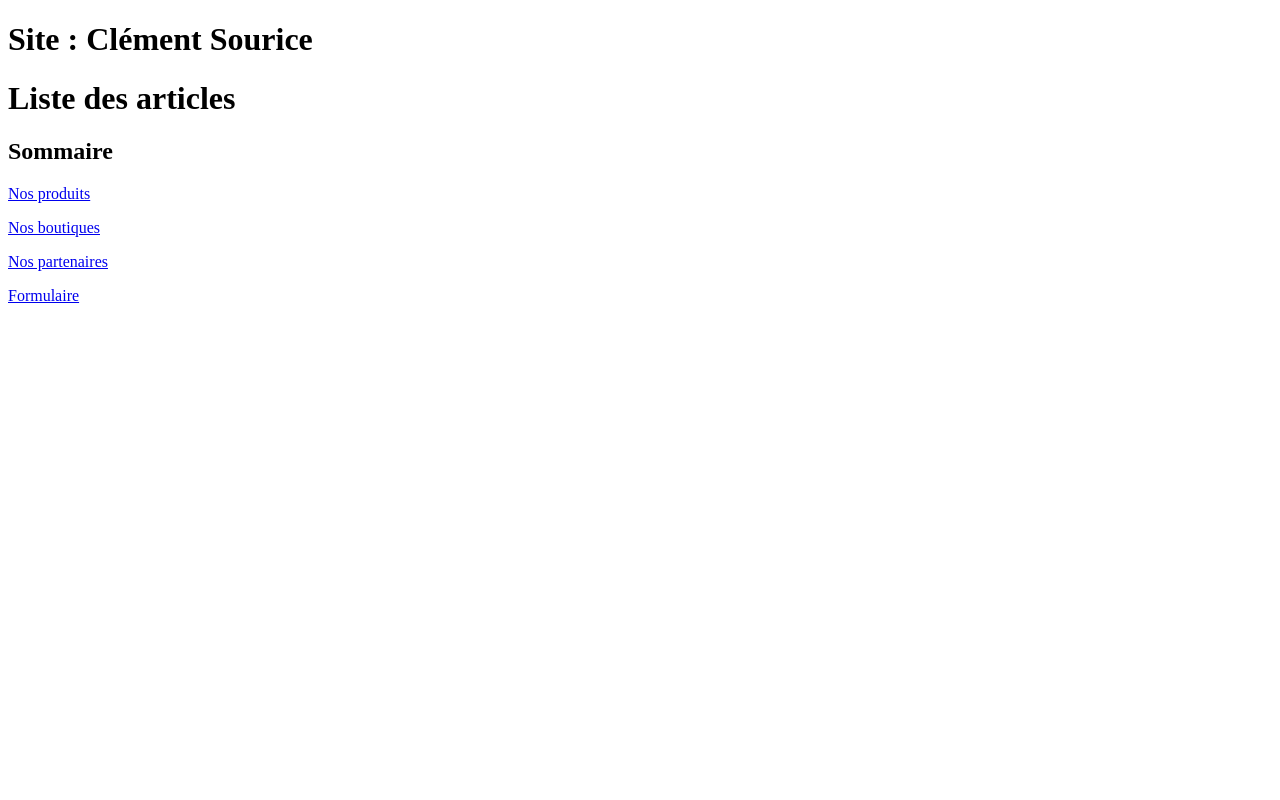
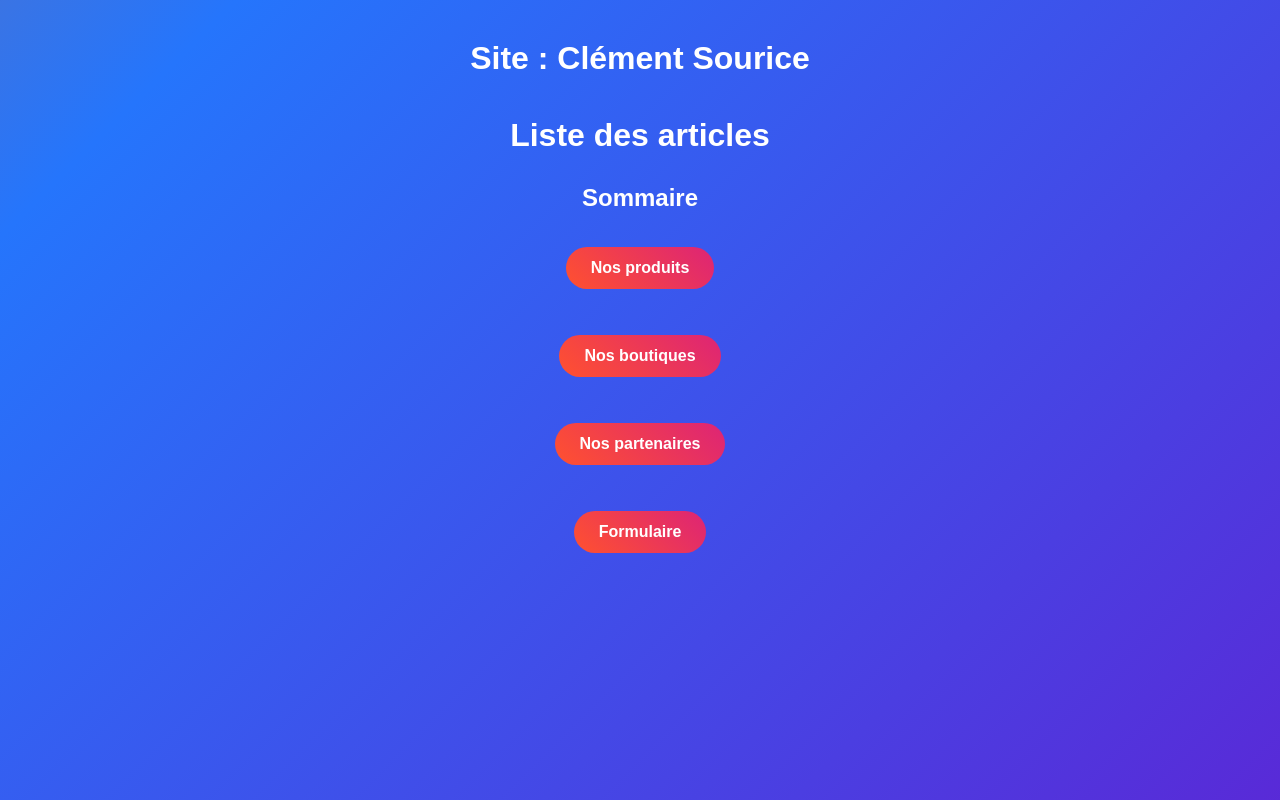
Before and after one commit to Clement-hubs/43004038, a plain HTML site: page index.html in a window 1280 px wide. Drawn offline with Linux system fonts and the light colour scheme.

Commit message:
Add files via upload

```diff
--- /dev/null
+++ b/index.css
@@ -0,0 +1,54 @@
+/* Fond de page avec dégradé */
+body{
+    margin:0;
+    font-family: Arial, Helvetica, sans-serif;
+    text-align:center;
+    color:white;
+
+    background: linear-gradient(-45deg, #6a11cb, #2575fc, #ff6a00, #ee0979);
+    background-size: 400% 400%;
+    animation: gradientBG 10s ease infinite;
+}
+
+/* Animation du dégradé */
+@keyframes gradientBG{
+    0%{background-position:0% 50%;}
+    50%{background-position:100% 50%;}
+    100%{background-position:0% 50%;}
+}
+
+/* Titres */
+h1{
+    margin-top:40px;
+}
+
+h2{
+    margin-top:30px;
+}
+
+/* Liens transformés en boutons */
+a{
+    display:inline-block;
+    margin:15px;
+    padding:12px 25px;
+    text-decoration:none;
+    color:white;
+    font-weight:bold;
+
+    background: linear-gradient(45deg,#ff512f,#dd2476);
+    border-radius:30px;
+
+    transition: all 0.3s ease;
+}
+
+/* Animation au survol */
+a:hover{
+    transform: scale(1.1);
+    box-shadow:0 10px 20px rgba(0,0,0,0.3);
+    background: linear-gradient(45deg,#24c6dc,#514a9d);
+}
+
+/* Effet clic */
+a:active{
+    transform: scale(0.95);
+}
--- a/index.html
+++ b/index.html
@@ -3,7 +3,9 @@
 <head>
 	<meta charset="utf-8">
 	<meta name="viewport" content="width=device-width, initial-scale=1">
+
 	<title></title>
+	<link rel="stylesheet" href="index.css">
 </head>
 <body>
 <h1> Site : Clément Sourice </h1>
--- /dev/null
+++ b/style.css
@@ -0,0 +1,33 @@
+body{
+	background-color: pink;
+
+}
+
+p
+{
+	color: red;
+	background-color: yellowgreen;
+	size: 2em;
+
+}
+h1
+{
+	color: green;
+}
+h2
+{
+	color: blue;
+}
+
+.special
+{
+	background-color: blue;
+}
+div
+{
+	background-color: greenyellow;
+	border: 4px darkblue solid;
+	border-radius: 35px;
+	width: 75%;
+	height: 150px;
+}
```
Also changed, not shown: tp3.html (added, +29 -0 lines).
